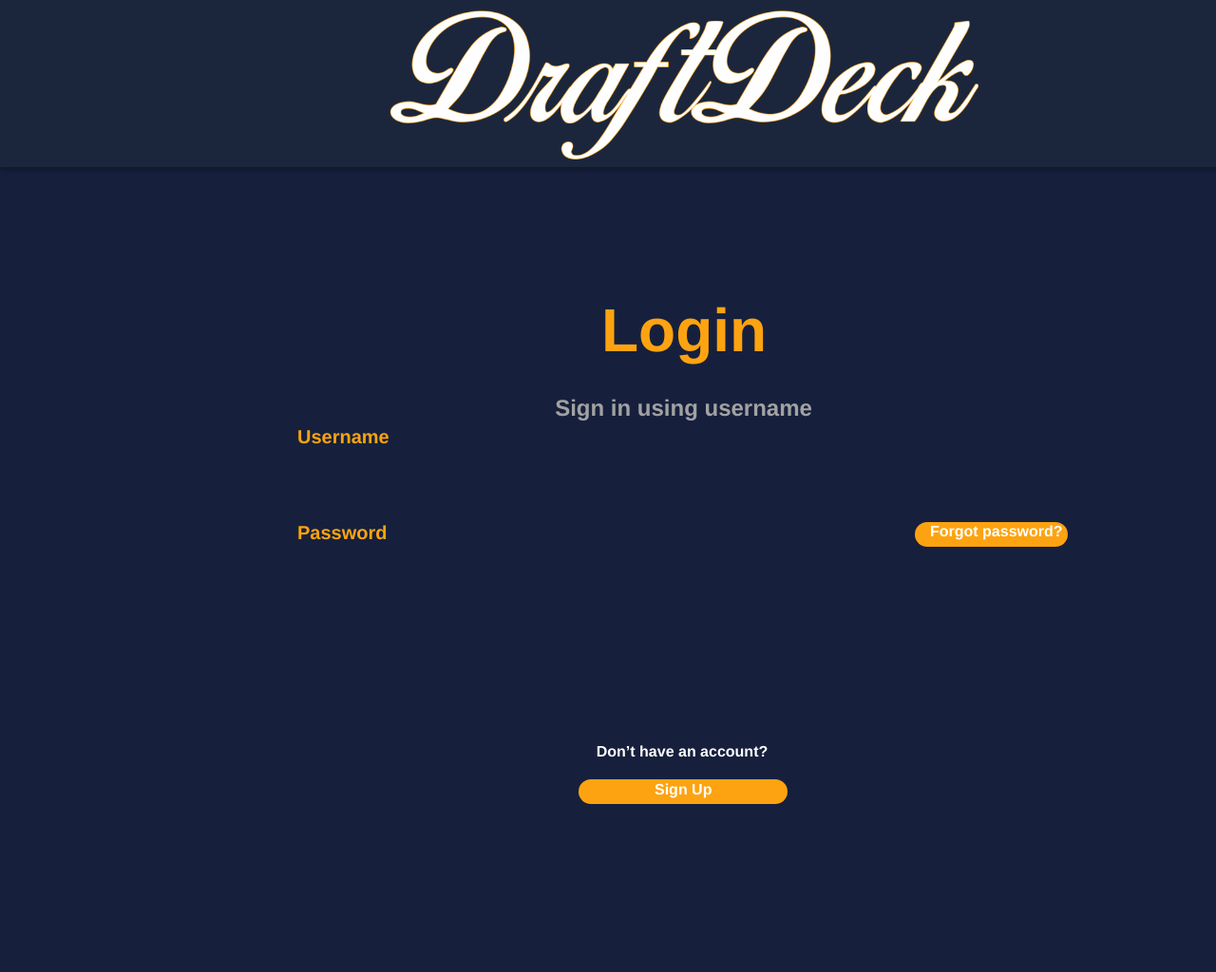
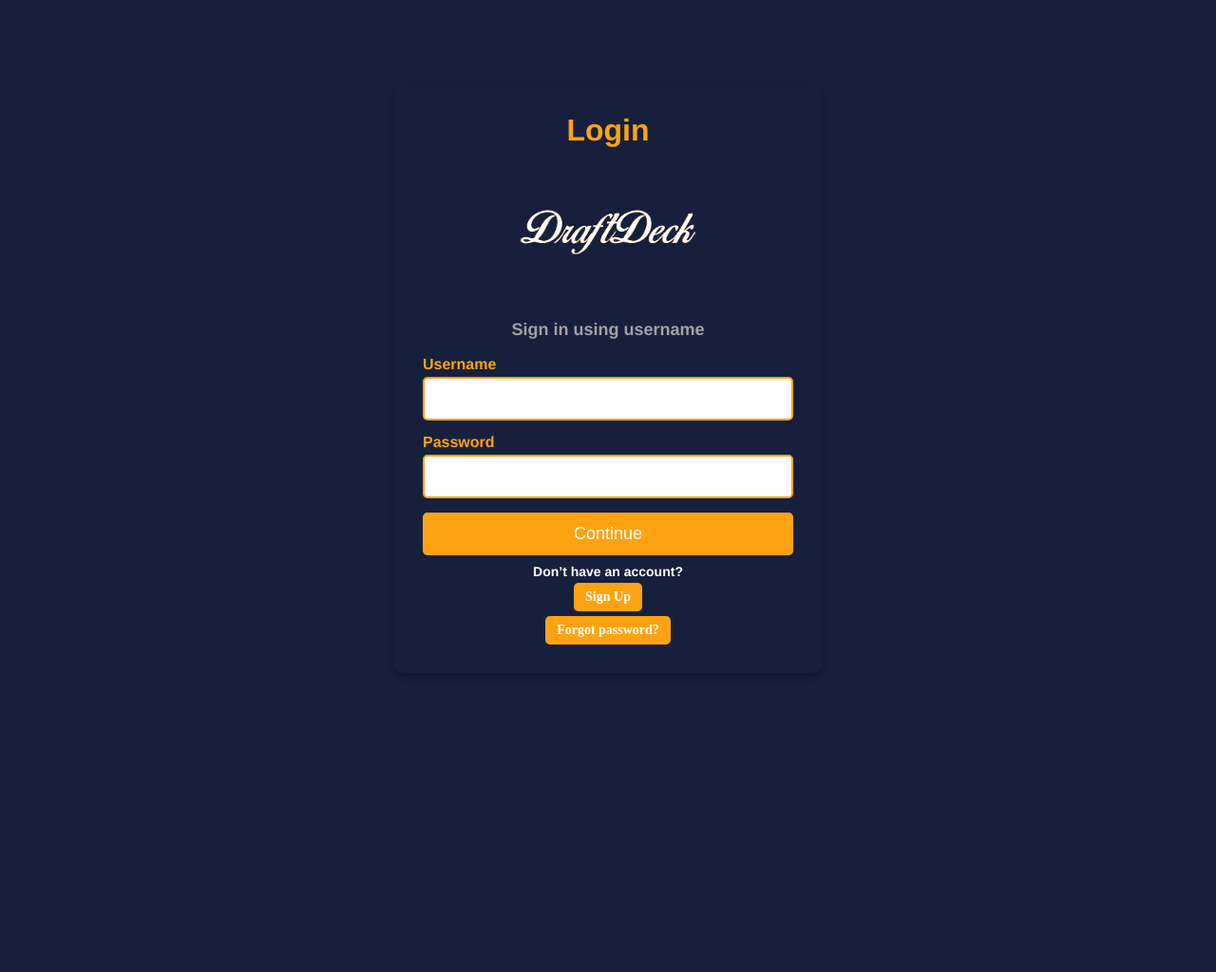
Before and after one commit to reaganfm/DraftDeck-Fantasy, a PHP site: the page made by DraftDeckFantasy 2-1-25/login.html in a window 1280 px wide; the page is wider, and only the part inside the window is pictured. Shown: that part at 95% size. After the commit the page ends 711 px from the top of that part, so only its background shows below. Run offline with PHP 8.4, Linux system fonts and the light colour scheme; some libraries are stand-ins or nearby versions.

Commit message:
Update login.css

```diff
--- a/DraftDeckFantasy 2-1-25/login.css
+++ b/DraftDeckFantasy 2-1-25/login.css
@@ -3,233 +3,105 @@
   display: flex;
   flex-direction: row;
   justify-content: center;
+  align-items: center;
   width: 100%;
+  height: 100vh;
 }
 
 .login .div {
   background-color: #16203d;
-  width: 1440px;
-  height: 1024px;
-  position: relative;
-}
-
-.login .overlap {
-  position: absolute;
-  width: 1440px;
-  height: 394px;
-  top: 0;
-  left: 0;
-}
-
-.login .frame {
-  position: absolute;
-  width: 1440px;
-  height: 176px;
-  top: 0;
-  left: 0;
-  background-color: #1b263c;
-  box-shadow: 0px 4px 4px #00000040;
+  width: 450px;
+  padding: 30px;
+  border-radius: 10px;
+  box-shadow: 0px 4px 10px rgba(0, 0, 0, 0.3);
+  text-align: center;
 }
 
 .login .text-wrapper {
-  position: absolute;
-  width: 173px;
-  top: 311px;
-  left: 633px;
   font-family: "Segoe UI-Bold", Helvetica;
   font-weight: 700;
   color: #fda311;
-  font-size: 64px;
-  letter-spacing: 0;
-  line-height: normal;
+  font-size: 32px;
+  margin-bottom: 20px;
 }
 
 .login .image {
-  position: absolute;
-  width: 673px;
-  height: 325px;
-  top: -75px;
-  left: 384px;
-  object-fit: cover;
+  width: 200px;
+  margin-bottom: 20px;
 }
 
 .login .text-wrapper-2 {
-  position: absolute;
-  width: 347px;
-  top: 416px;
-  left: 546px;
   font-family: "Istok Web-Bold", Helvetica;
   font-weight: 700;
   color: #a2a2a2;
-  font-size: 24px;
-  text-align: center;
-  letter-spacing: 0;
-  line-height: normal;
-  white-space: nowrap;
+  font-size: 18px;
+  margin-bottom: 20px;
 }
 
-.login .overlap-group {
-  position: absolute;
-  width: 496px;
-  height: 41px;
-  top: 721px;
-  left: 471px;
-  border-radius: 24px;
+.input-container {
+  display: flex;
+  flex-direction: column;
+  text-align: left;
+  margin-bottom: 15px;
 }
 
-.login .rectangle {
-  width: 496px;
-  height: 41px;
-  box-shadow: 0px 4px 4px #00000040;
-  position: absolute;
-  top: 0;
-  left: 0;
-  background-color: #fda311;
-  border-radius: 24px;
+label {
+  font-family: "Istok Web-Bold", Helvetica;
+  font-weight: 700;
+  color: #fda311;
+  font-size: 16px;
+  margin-bottom: 5px;
 }
 
-.login .text-wrapper-3 {
-  position: absolute;
-  width: 112px;
-  top: 4px;
-  left: 191px;
+input {
+  width: 100%;
+  padding: 12px;
+  font-size: 16px;
+  border: 2px solid #fda311;
+  border-radius: 5px;
+  outline: none;
+}
+
+input:focus {
+  border-color: #ffffff;
+}
+
+.continue-button {
+  width: 100%;
+  padding: 12px;
+  font-size: 18px;
+  background-color: #fda311;
+  color: white;
+  border: none;
+  border-radius: 5px;
+  cursor: pointer;
+  transition: background 0.3s;
+}
+
+.continue-button:hover {
+  background-color: #d78c0e;
+}
+
+.text-wrapper-4 {
   font-family: "Istok Web-Bold", Helvetica;
   font-weight: 700;
   color: #ffffff;
-  font-size: 20px;
-  text-align: center;
-  letter-spacing: 0;
-  line-height: normal;
+  font-size: 14px;
+  margin-top: 10px;
 }
 
-.login .text-wrapper-4 {
-  position: absolute;
-  width: 188px;
-  top: 783px;
-  left: 624px;
-  font-family: "Istok Web-Bold", Helvetica;
-  font-weight: 700;
+.overlap-2 a, .overlap-3 a {
+  text-decoration: none;
+  display: inline-block;
+  padding: 8px 12px;
+  background-color: #fda311;
   color: #ffffff;
-  font-size: 16px;
-  text-align: center;
-  letter-spacing: 0;
-  line-height: normal;
+  border-radius: 5px;
+  margin-top: 5px;
+  font-size: 14px;
+  font-weight: bold;
 }
 
-.login .overlap-2 {
-  position: absolute;
-  width: 220px;
-  height: 26px;
-  top: 821px;
-  left: 609px;
-  border-radius: 24px;
+.overlap-2 a:hover, .overlap-3 a:hover {
+  background-color: #d78c0e;
 }
-
-.login .rectangle-2 {
-  width: 220px;
-  height: 26px;
-  position: absolute;
-  top: 0;
-  left: 0;
-  background-color: #fda311;
-  border-radius: 24px;
-}
-
-.login .text-wrapper-5 {
-  position: absolute;
-  top: 2px;
-  left: 80px;
-  font-family: "Istok Web-Bold", Helvetica;
-  font-weight: 700;
-  color: #ffffff;
-  font-size: 16px;
-  letter-spacing: 0;
-  line-height: normal;
-}
-
-.login .div-wrapper {
-  position: absolute;
-  width: 811px;
-  height: 53px;
-  top: 479px;
-  left: 313px;
-  background-color: #ffffff;
-  box-shadow: 0px 4px 4px 4px #00000040;
-}
-
-.login .text-wrapper-6 {
-  position: absolute;
-  top: 11px;
-  left: 17px;
-  font-family: "Istok Web-Bold", Helvetica;
-  font-weight: 700;
-  color: #a2a2a2;
-  font-size: 20px;
-  letter-spacing: 0;
-  line-height: normal;
-}
-
-.login .text-wrapper-7 {
-  position: absolute;
-  top: 449px;
-  left: 313px;
-  font-family: "Istok Web-Bold", Helvetica;
-  font-weight: 700;
-  color: #fda311;
-  font-size: 20px;
-  letter-spacing: 0;
-  line-height: normal;
-}
-
-.login .frame-2 {
-  position: absolute;
-  width: 811px;
-  height: 53px;
-  top: 580px;
-  left: 313px;
-  background-color: #ffffff;
-  box-shadow: 0px 4px 4px 4px #00000040;
-}
-
-.login .overlap-3 {
-  position: absolute;
-  width: 161px;
-  height: 26px;
-  top: 550px;
-  left: 963px;
-  border-radius: 24px;
-}
-
-.login .rectangle-3 {
-  width: 161px;
-  height: 26px;
-  position: absolute;
-  top: 0;
-  left: 0;
-  background-color: #fda311;
-  border-radius: 24px;
-}
-
-.login .text-wrapper-8 {
-  position: absolute;
-  top: 1px;
-  left: 16px;
-  font-family: "Istok Web-Bold", Helvetica;
-  font-weight: 700;
-  color: #ffffff;
-  font-size: 16px;
-  letter-spacing: 0;
-  line-height: normal;
-}
-
-.login .text-wrapper-9 {
-  position: absolute;
-  top: 550px;
-  left: 313px;
-  font-family: "Istok Web-Bold", Helvetica;
-  font-weight: 700;
-  color: #fda311;
-  font-size: 20px;
-  letter-spacing: 0;
-  line-height: normal;
-}
```
